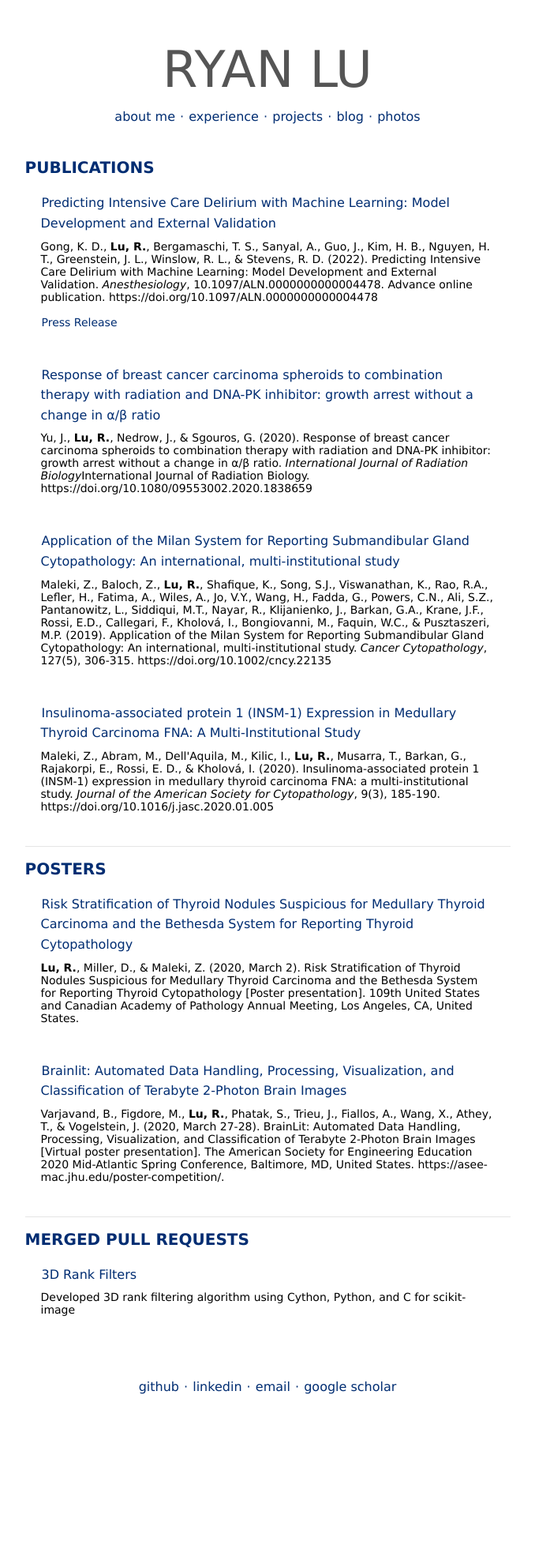
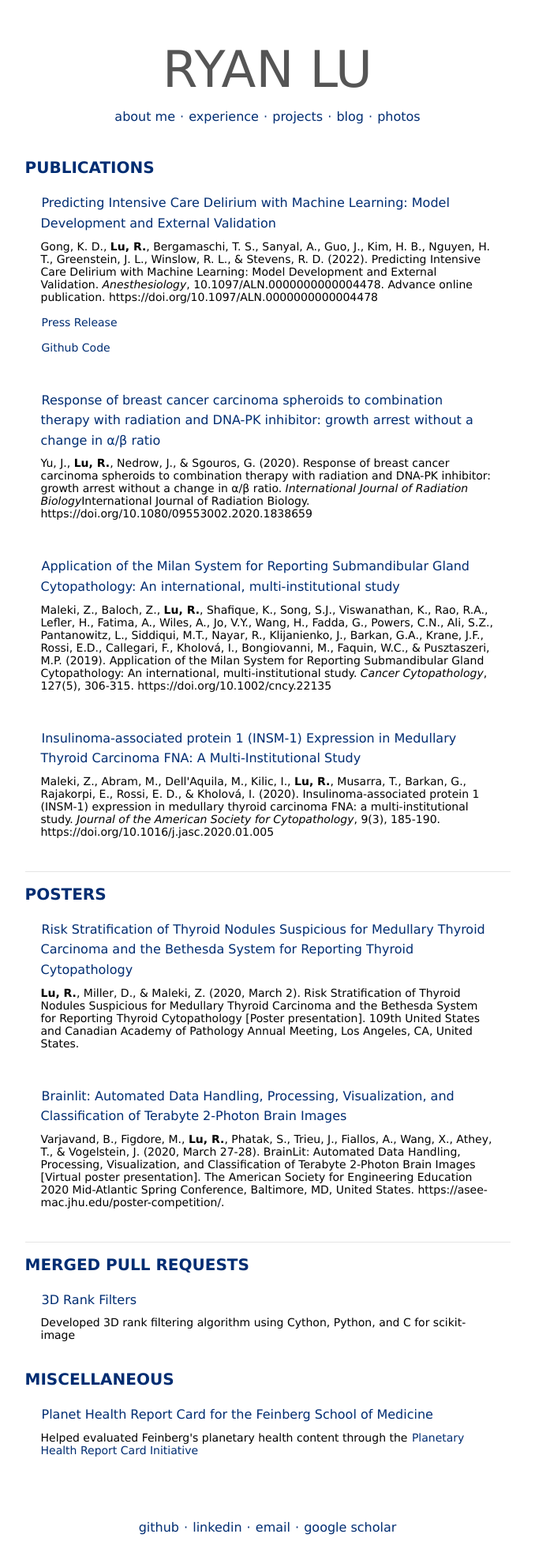
Before and after one commit to ryanlu41/ryanlu41.github.io, a Jekyll site: the page built from projects/index.html, in a window 1280 px wide. Shown: the whole page at 79% size, without its empty margins (301-979 px from the left). Built offline with Jekyll 4.4.1, drawn with Linux system fonts in a browser that asks for light colours; before the commit the page ends 1803 px from its top, so only the background shows below that.

Commit message:
mild stylistic changes

```diff
--- a/css/style.css
+++ b/css/style.css
@@ -77,8 +77,8 @@
 a {
     text-decoration: none;
     color: #002D72;
-    padding: 6px;
-    margin: -5px;
+    padding: 3px;
+    margin: -2px;
     border-radius: 2.5px;
 }
 
--- a/projects/index.html
+++ b/projects/index.html
@@ -17,6 +17,7 @@
 			<h4><a href="https://pubs.asahq.org/anesthesiology/article/doi/10.1097/ALN.0000000000004478/137442/Predicting-Intensive-Care-Delirium-with-Machine">Predicting Intensive Care Delirium with Machine Learning: Model Development and External Validation</a></h4>
 			<p>Gong, K. D., <b>Lu, R.</b>, Bergamaschi, T. S., Sanyal, A., Guo, J., Kim, H. B., Nguyen, H. T., Greenstein, J. L., Winslow, R. L., & Stevens, R. D. (2022). Predicting Intensive Care Delirium with Machine Learning: Model Development and External Validation. <em>Anesthesiology</em>, 10.1097/ALN.0000000000004478. Advance online publication. https://doi.org/10.1097/ALN.0000000000004478</p>
 			<ul><a href="https://www.hopkinsmedicine.org/news/newsroom/news-releases/johns-hopkins-physicians-and-engineers-search-for-ai-program-that-accurately-predicts-risk-of-icu-delirium">Press Release</a></ul>
+			<ul><a href="https://github.com/ryanlu41/delirium">Github Code</a></ul>
 		</div>
 		<div class="project-item">
 			<h4><a href="https://www.tandfonline.com/doi/full/10.1080/09553002.2020.1838659">Response of breast cancer carcinoma spheroids to combination therapy with radiation and DNA-PK inhibitor: growth arrest without a change in α/β ratio</a></h4>
@@ -47,5 +48,12 @@
 			<h4><a href='https://github.com/scikit-image/scikit-image/pull/4435'>3D Rank Filters</a></h4>
 			<p>Developed 3D rank filtering algorithm using Cython, Python, and C for scikit-image</p>
 		</div>
+
+		<h3>MISCELLANEOUS</h3>
+		<div class="project-item">
+			<h4><a href='https://phreportcard.org/wp-content/uploads/2023/04/Northwestern_2023_MED.pdf'>Planet Health Report Card for the Feinberg School of Medicine</a></h4>
+			<p>Helped evaluated Feinberg's planetary health content through the <a href="https://phreportcard.org/">Planetary Health Report Card Initiative</a></p>
+		</div>
+
 	</div>
 </div>
```
